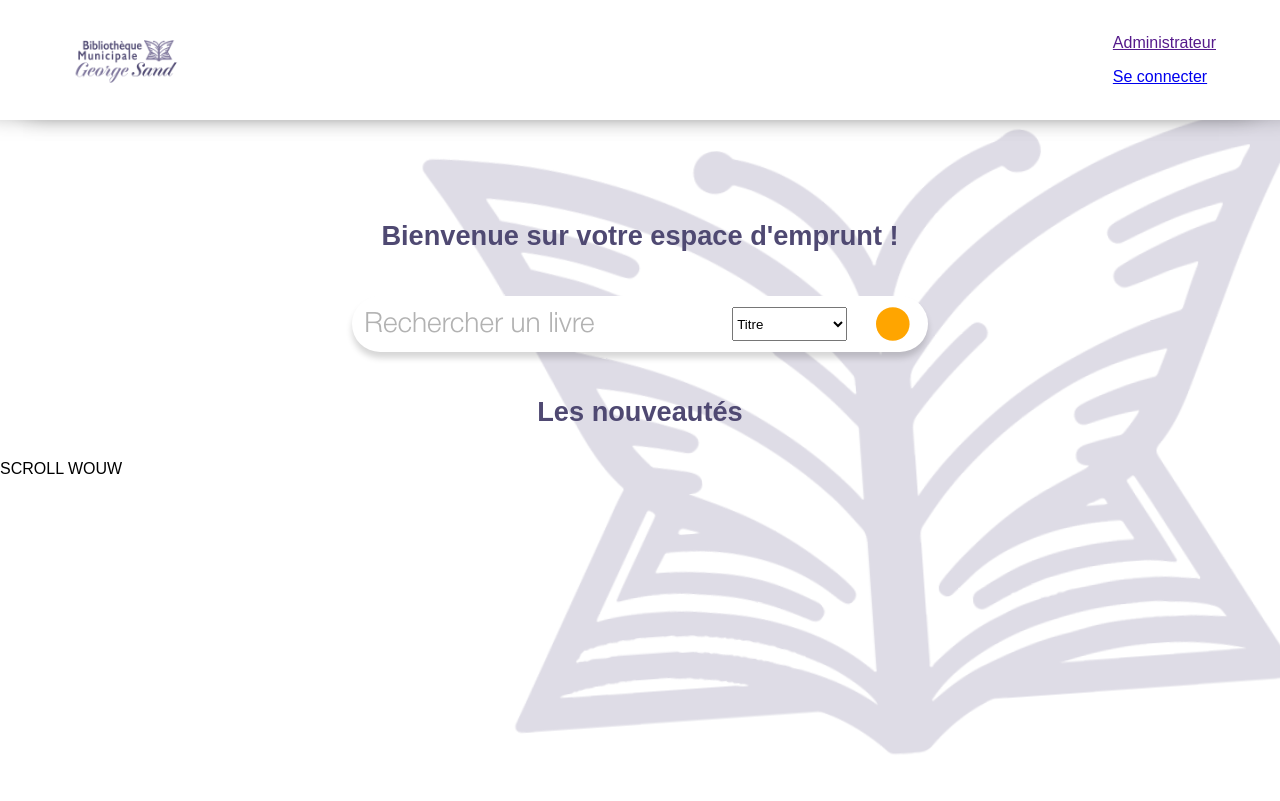
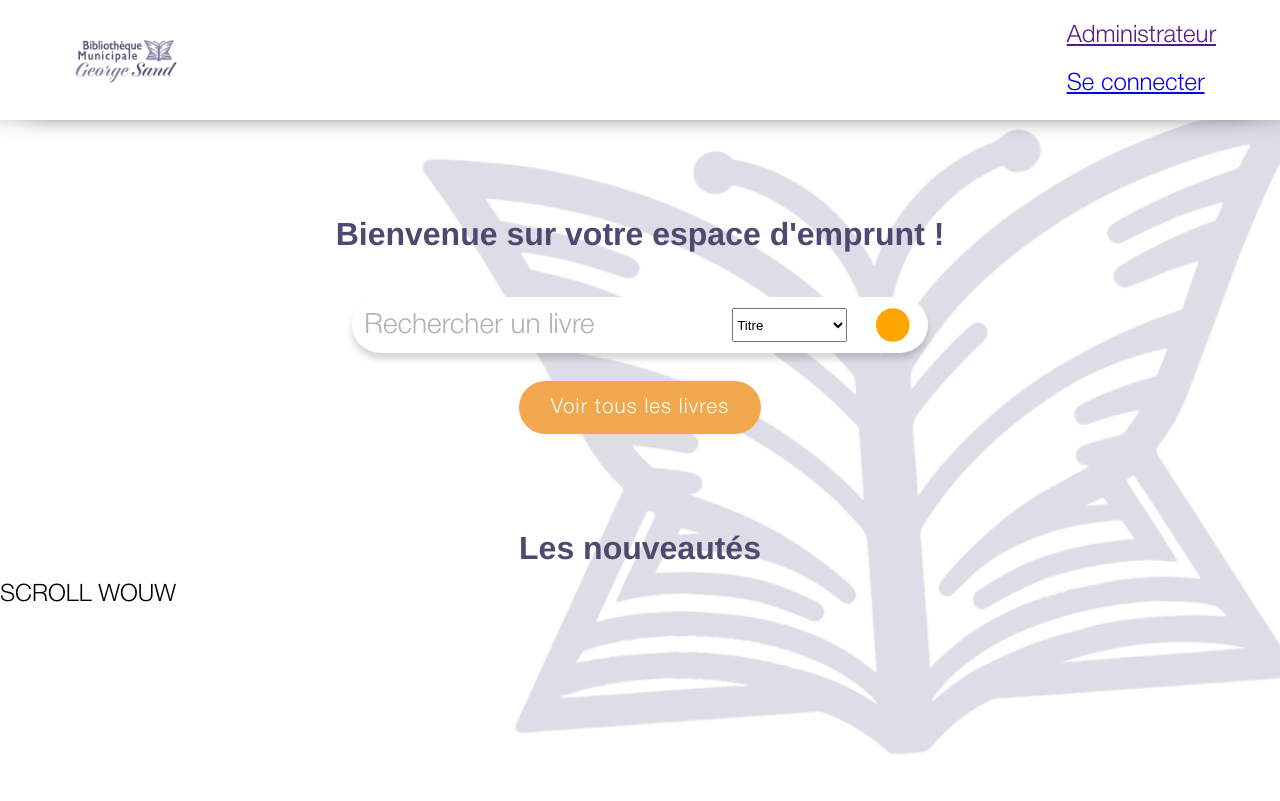
Before and after one commit to PopTurtle/webproject_library, a PHP site: page /view/index.php in a window 1280 px wide. Shown: the top 801 px of the page. Before the commit the page ends 754 px from the top, so only its background shows below. Run offline with PHP 8.4, Linux system fonts and the light colour scheme.

Commit message:
CSS page d'accueil

```diff
--- a/ws_dir/App/Controller/HomeController.php
+++ b/ws_dir/App/Controller/HomeController.php
@@ -12,4 +12,12 @@ class HomeController {
             Utils::redirectTo(Constants::PAGE_HOME);
         }
     }
+
+    public function searchBarAction() {
+        return Constants::PAGE_BOOKSEARCH;
+    }
+
+    public function everyBookLink() {
+        return Constants::PAGE_BOOKSEARCH;
+    }
 }
--- a/ws_dir/style/global.css
+++ b/ws_dir/style/global.css
@@ -4,22 +4,32 @@
     --color-palette-3: #7D759B;
     --color-palette-4: #F1A74E;
 
-    --primary-font: none;
+    --primary-font: 'Helvetica Neue', sans-serif;
+}
+
+@font-face {
+    font-family: "Helvetica Neue";
+    src: url("../../App/Assets/Fonts/HelveticaNeue/HelveticaNeueMedium.otf");
+    font-weight: normal;
 }
 
 @font-face {
     font-family: "Helvetica Neue";
     src: url("../../App/Assets/Fonts/HelveticaNeue/HelveticaNeueLight.otf");
+    font-weight: light;
 }
 
 body {
-    font-family: sans-serif;
+    font-family: var(--primary-font);
+    font-weight: normal;
+    font-size: 1.5rem;
     margin: 0;
 }
 
+/*  Image de fond */
 body::after {
     content: "";
-    position:fixed;
+    position: fixed;
     height: 1200px;
     width: 1200px;
 
@@ -35,9 +45,24 @@ body::after {
     z-index: -1000;
 }
 
-.category-title {
-    color: var(--color-palette-1);
-    text-align: center;
-    font-size: 1.7rem;
-    margin: 2rem auto;
+.button {
+    --btn-font-size: 1.3rem;
+    --btn-padding-h: 1rem;
+
+    color: white;
+    background-color: var(--color-palette-4);
+    text-decoration: none;
+    letter-spacing: 1px;
+
+    font-size: var(--btn-font-size);
+    padding: var(--btn-padding-h) 2rem;
+    border-radius: calc(var(--btn-font-size) + var(--btn-padding-h) / 2);
 }
+
+.button.btn-color-1 {
+    background-color: var(--color-palette-4);
+}
+
+.button:hover {
+    filter: brightness(95%);
+}
--- a/ws_dir/style/index.css
+++ b/ws_dir/style/index.css
@@ -1,3 +1,19 @@
 main {
-    margin-top: 100px;
+    display: flex;
+    flex-direction: column;
+    gap: 80px;
+    margin-top: 80px;
 }
+
+section {
+    display: flex;
+    flex-direction: column;
+    align-items: center;
+    gap: 1rem;
+}
+
+section h1 {
+    color: var(--color-palette-1);
+    font-size: 2rem;
+    margin: 1rem;
+}
--- a/ws_dir/view/index.php
+++ b/ws_dir/view/index.php
@@ -14,7 +14,7 @@ $hc = new HomeController;
 <html lang="fr">
 <head>
     <meta charset="UTF-8">
-    <title>bilbiloték</title>
+    <title>Bibliothèque municipale</title>
     <link rel="stylesheet" href=<?= Constants::STYLE_GLOBAL ?>>
     <link rel="stylesheet" href=<?= Constants::STYLE_INDEX ?>>
     <?php NavBar::putHeader(); ?>
@@ -22,15 +22,15 @@ $hc = new HomeController;
 </head>
 <body>
     <?php NavBar::put(["btn_mode" => Navbar::BTN_USER]); ?>
-
     <main>
         <section class="main-search">
-            <h2 class="category-title">Bienvenue sur votre espace d'emprunt !</h2>
-            <?php SearchBar::put(["action_ref" => Constants::PAGE_BOOKSEARCH]); ?>
+            <h1>Bienvenue sur votre espace d'emprunt !</h2>
+            <?php SearchBar::put(["action_ref" => $hc->searchBarAction()]); ?>
+            <a href="<?= $hc->everyBookLink() ?>" class="button btn-color-1">Voir tous les livres</a>
         </section>
 
         <section class="main-news">
-            <h2 class="category-title">Les nouveautés</h2>
+            <h1 class="category-title">Les nouveautés</h2>
         </section>
     </main>
 
```
